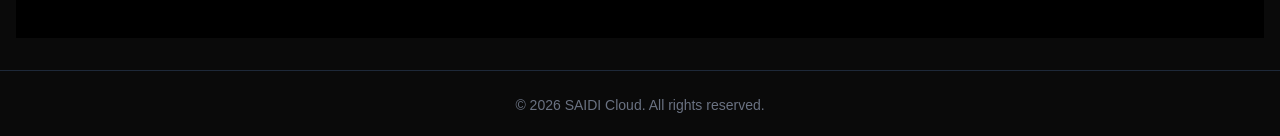
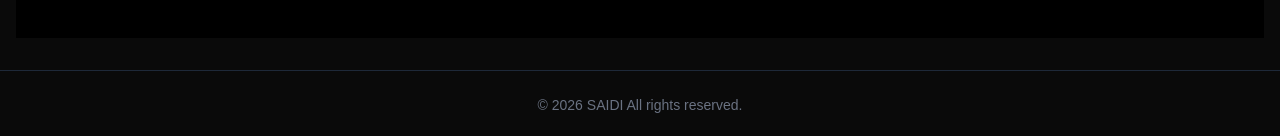
Before and after one commit to saidi-cloud/saidi-site, a Next.js app: page / in a window 1280 px wide. Shown: the part 2809-2945 px from the top of the page. Built offline with nearby package versions, Linux system fonts and the light colour scheme.

Commit message:
Update layout.js

```diff
--- a/app/layout.js
+++ b/app/layout.js
@@ -67,7 +67,7 @@ export default function RootLayout({ children }) {
         </main>
 
         <footer className="text-center py-6 border-t border-gray-800 text-gray-500 text-sm">
-          &copy; {new Date().getFullYear()} SAIDI Cloud. All rights reserved.
+          &copy; {new Date().getFullYear()} SAIDI All rights reserved.
         </footer>
       </body>
     </html>
```
